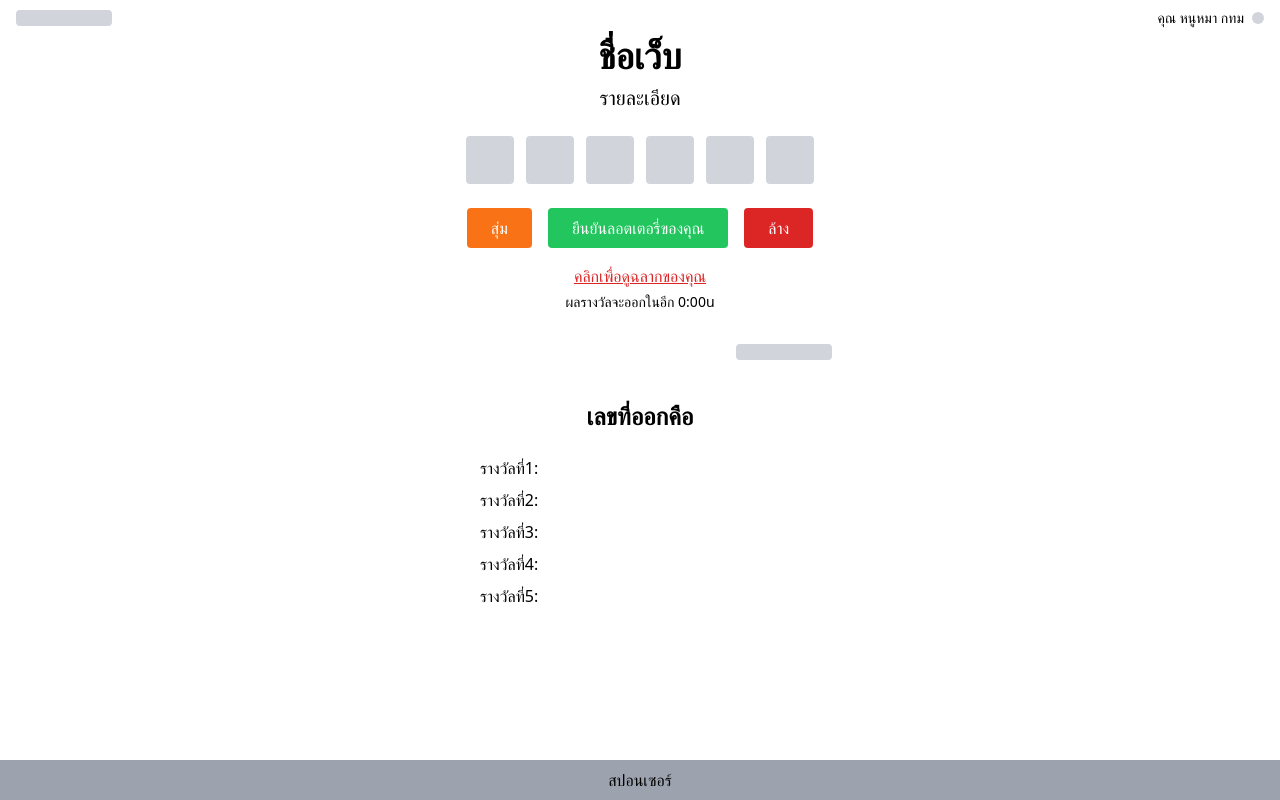
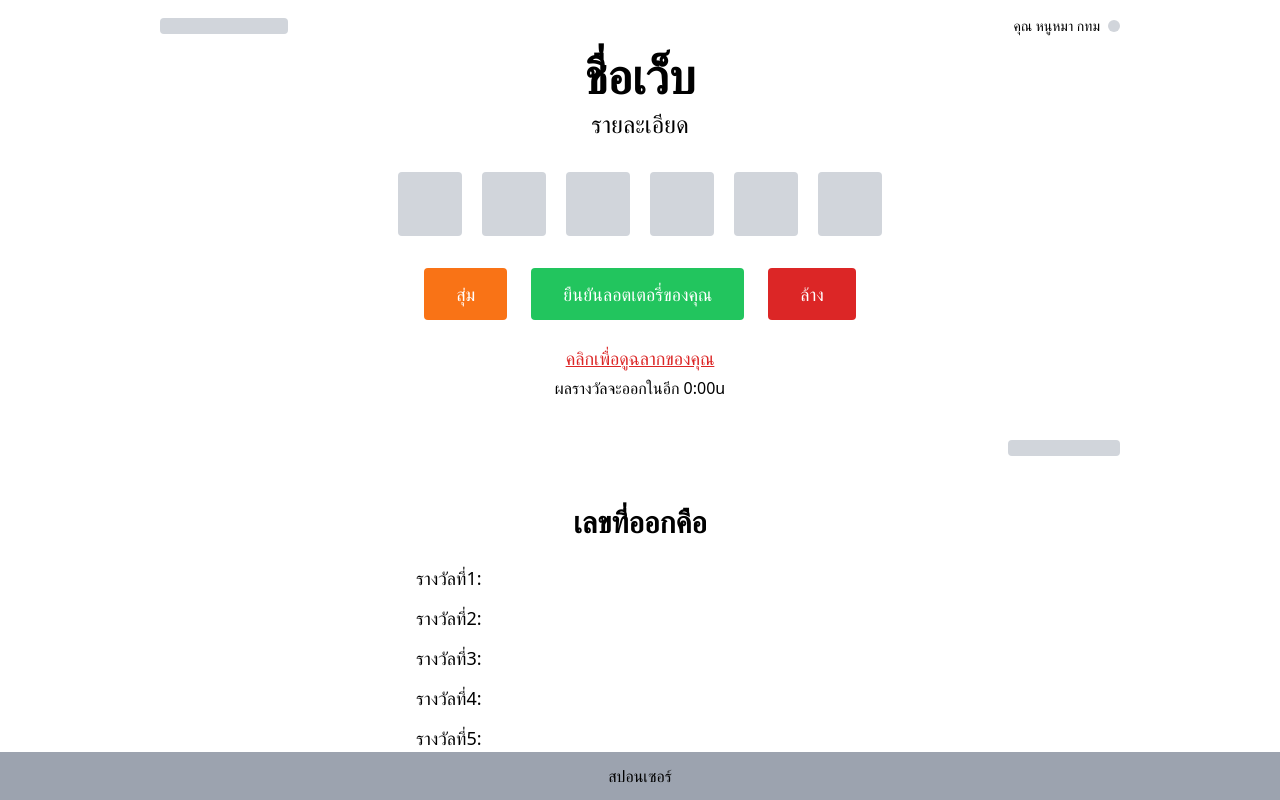
Before and after one commit to xsieux292/Hack-kratone-Project, a plain HTML site: page index.html in a window 1280 px wide. Drawn offline with nearby package versions, Linux system fonts and the light colour scheme.

Commit message:
Update index.html

```diff
--- a/index.html
+++ b/index.html
@@ -8,9 +8,9 @@
 </head>
 <body class="bg-white flex flex-col min-h-screen">
 
-  <!-- แถบด้านบน -->
-  <header class="flex items-center justify-between px-4 py-2">
-    <div class="w-24 h-4 bg-gray-300 rounded"></div>
+  <!-- แถบบน -->
+  <header class="flex items-center justify-between px-8 py-4 max-w-screen-lg mx-auto w-full">
+    <div class="w-32 h-4 bg-gray-300 rounded"></div>
     <div class="flex items-center gap-2 text-sm">
       <span>คุณ หนูหมา กทม</span>
       <div class="w-3 h-3 bg-gray-300 rounded-full"></div>
@@ -18,42 +18,42 @@
   </header>
 
   <!-- เนื้อหาหลัก -->
-  <main class="flex-1 px-8 max-w-md w-full mx-auto">
+  <main class="flex-1 px-8 max-w-screen-lg w-full mx-auto">
 
     <!-- ชื่อเว็บ -->
-    <h1 class="text-center text-4xl font-bold">ชื่อเว็บ</h1>
-    <p class="text-center text-xl mt-2">รายละเอียด</p>
+    <h1 class="text-center text-5xl font-bold">ชื่อเว็บ</h1>
+    <p class="text-center text-2xl mt-2">รายละเอียด</p>
 
     <!-- ช่องตัวเลข -->
-    <div class="flex justify-center gap-3 mt-6">
-      <div class="w-12 h-12 bg-gray-300 rounded"></div>
-      <div class="w-12 h-12 bg-gray-300 rounded"></div>
-      <div class="w-12 h-12 bg-gray-300 rounded"></div>
-      <div class="w-12 h-12 bg-gray-300 rounded"></div>
-      <div class="w-12 h-12 bg-gray-300 rounded"></div>
-      <div class="w-12 h-12 bg-gray-300 rounded"></div>
+    <div class="flex justify-center gap-5 mt-8">
+      <div class="w-16 h-16 bg-gray-300 rounded"></div>
+      <div class="w-16 h-16 bg-gray-300 rounded"></div>
+      <div class="w-16 h-16 bg-gray-300 rounded"></div>
+      <div class="w-16 h-16 bg-gray-300 rounded"></div>
+      <div class="w-16 h-16 bg-gray-300 rounded"></div>
+      <div class="w-16 h-16 bg-gray-300 rounded"></div>
     </div>
 
     <!-- ปุ่ม -->
-    <div class="flex justify-center gap-4 mt-6">
-      <button class="px-6 py-2 bg-orange-500 text-white rounded">สุ่ม</button>
-      <button class="px-6 py-2 bg-green-500 text-white rounded">ยืนยันลอตเตอรี่ของคุณ</button>
-      <button class="px-6 py-2 bg-red-600 text-white rounded">ล้าง</button>
+    <div class="flex justify-center gap-6 mt-8">
+      <button class="px-8 py-3 bg-orange-500 text-white text-lg rounded">สุ่ม</button>
+      <button class="px-8 py-3 bg-green-500 text-white text-lg rounded">ยืนยันลอตเตอรี่ของคุณ</button>
+      <button class="px-8 py-3 bg-red-600 text-white text-lg rounded">ล้าง</button>
     </div>
 
     <!-- ดูฉลาก -->
-    <p class="text-center mt-4 text-red-600 underline cursor-pointer">
+    <p class="text-center mt-6 text-red-600 underline text-lg cursor-pointer">
       คลิกเพื่อดูฉลากของคุณ
     </p>
-    <p class="text-center text-sm mt-1">ผลรางวัลจะออกในอีก 0:00u</p>
+    <p class="text-center text-base mt-1">ผลรางวัลจะออกในอีก 0:00u</p>
 
-    <!-- ช่องสี่เหลี่ยมข้างขวา -->
-    <div class="w-24 h-4 bg-gray-300 rounded ml-auto mt-8"></div>
+    <!-- ช่องขวา -->
+    <div class="w-28 h-4 bg-gray-300 rounded ml-auto mt-10"></div>
 
-    <!-- ผลรางวัล -->
-    <h2 class="text-center text-2xl font-semibold mt-10">เลขที่ออกคือ</h2>
+    <!-- เลขที่ออก -->
+    <h2 class="text-center text-3xl font-semibold mt-12">เลขที่ออกคือ</h2>
 
-    <div class="grid grid-cols-2 gap-y-2 mt-6 max-w-xs mx-auto">
+    <div class="grid grid-cols-2 gap-y-3 mt-6 text-lg max-w-md mx-auto">
       <span>รางวัลที่1:</span> <span></span>
       <span>รางวัลที่2:</span> <span></span>
       <span>รางวัลที่3:</span> <span></span>
@@ -63,7 +63,7 @@
   </main>
 
   <!-- ฟุตเตอร์ -->
-  <footer class="bg-gray-400 text-center py-2">
+  <footer class="bg-gray-400 text-center py-3 text-base">
     สปอนเซอร์
   </footer>
 
```
